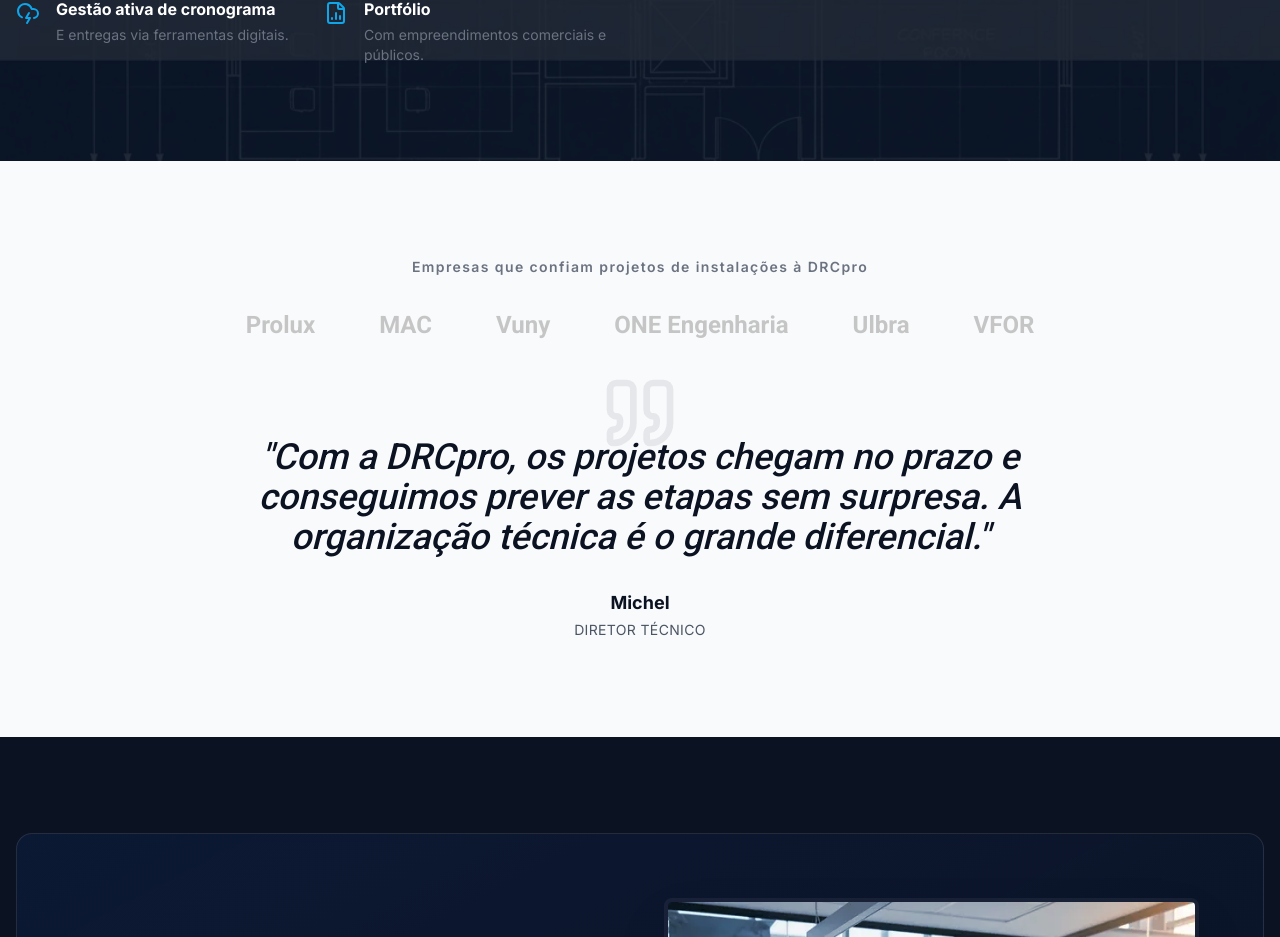
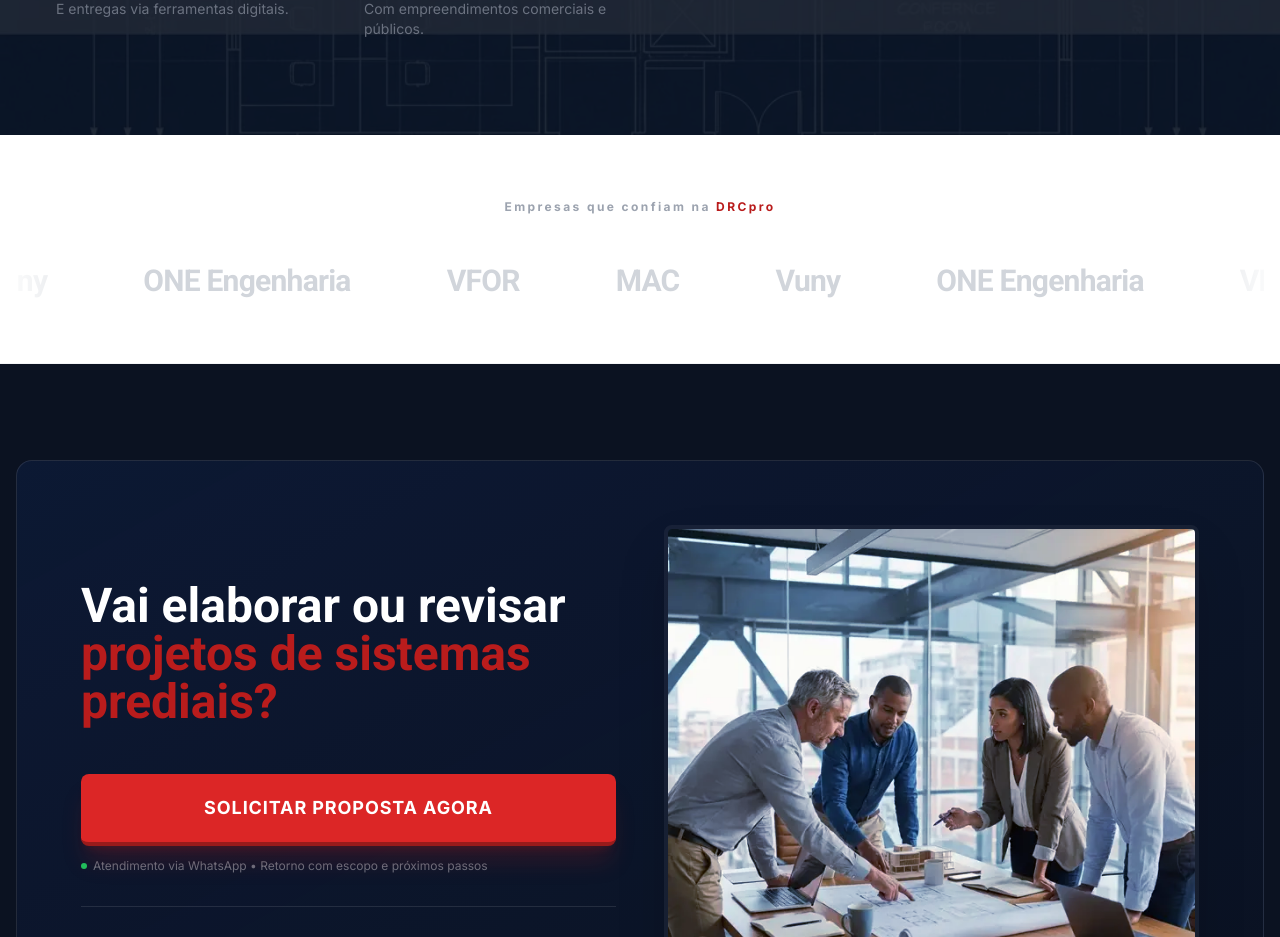
Before and after one commit to VoaNegocio/drcpro-lp, a React (Vite) app: page / in a window 1280 px wide. Shown: the part 2026-2963 px from the top of the page. Built offline with nearby package versions, Linux system fonts and the light colour scheme.

Commit message:
mais ajustes na lp

```diff
--- a/src/components/Services.jsx
+++ b/src/components/Services.jsx
@@ -22,14 +22,14 @@ export const Services = () => {
         {
             icon: Layers,
             title: "Projetos Elétricos",
-            description: "Iluminação, tomadas, cargas, quadros, circuitos, aterramento e SPDA — com documentação clara para execução.",
+            description: "Iluminação, tomadas, quadros, circuitos,  e SPDA — com documentação clara para execução.",
             image: "/imgs/imggrid2.png",
             video: "/videos/drc-video-card2_opt.mp4"
         },
         {
             icon: ClipboardCheck,
             title: "Compatibilização & Detecção de Conflitos (BIM)",
-            description: "Antecipe interferências entre elétrica/hidráulica e arquitetura/estrutura antes de virar retrabalho no canteiro.",
+            description: "Antecipe interferências entre disciplinas de engenharia e arquitetura.",
             image: "/imgs/imgcard3.webp",
             video: "/videos/videogrid3-marco-pnc_opt.mp4"
         }
--- a/src/components/SocialProof.jsx
+++ b/src/components/SocialProof.jsx
@@ -1,45 +1,46 @@
-import { Quote } from 'lucide-react';
+import { motion } from 'framer-motion';
 
 export const SocialProof = () => {
     const clients = [
-        "Prolux", "MAC", "Vuny", "ONE Engenharia", "Ulbra", "VFOR"
+        "MAC", "Vuny", "ONE Engenharia", "VFOR",
+        "MAC", "Vuny", "ONE Engenharia", "VFOR", // Duplicating for better initial fill if list is short
     ];
 
     return (
-        <section className="py-16 md:py-24 bg-gray-50">
-            <div className="container mx-auto px-4">
+        <section className="py-12 md:py-16 bg-white border-b border-gray-100 overflow-hidden relative">
+            <div className="container mx-auto px-4 relative z-10">
+                <p className="text-center text-gray-400 font-bold tracking-[0.2em] text-xs mb-8 md:mb-12">
+                    Empresas que confiam na <span className="text-brand-red">DRCpro</span>
+                </p>
 
-                {/* Logos Grid */}
-                <div className="mb-16 md:mb-20">
-                    <p className="text-center text-gray-500 tracking-widest text-xs md:text-sm font-semibold mb-8">
-                        Empresas que confiam projetos de instalações à DRCpro
-                    </p>
-                    <div className="flex flex-wrap justify-center items-center gap-x-8 gap-y-6 md:gap-16 opacity-60 grayscale hover:grayscale-0 transition-all duration-500">
-                        {clients.map((client) => (
-                            <div key={client} className="text-xl md:text-2xl font-bold text-gray-400 font-heading hover:text-brand-blue transition-colors cursor-default select-none">
-                                {client}
+                {/* Gradient Masks */}
+                <div className="absolute left-0 top-0 bottom-0 w-16 md:w-32 bg-gradient-to-r from-white to-transparent z-20 pointer-events-none"></div>
+                <div className="absolute right-0 top-0 bottom-0 w-16 md:w-32 bg-gradient-to-l from-white to-transparent z-20 pointer-events-none"></div>
+
+                {/* Marquee Container */}
+                <div className="flex overflow-hidden mask-linear-gradient">
+                    <motion.div
+                        className="flex gap-12 md:gap-24 items-center whitespace-nowrap min-w-full"
+                        animate={{ x: ["0%", "-50%"] }}
+                        transition={{
+                            duration: 20,
+                            ease: "linear",
+                            repeat: Infinity,
+                        }}
+                    >
+                        {/* Render list twice to create seamless loop */}
+                        {[...clients, ...clients].map((client, index) => (
+                            <div
+                                key={`${client}-${index}`}
+                                className="group relative"
+                            >
+                                <span className="text-xl md:text-3xl font-bold text-gray-300 font-heading group-hover:text-brand-dark transition-colors duration-300 cursor-default select-none tracking-tight">
+                                    {client}
+                                </span>
                             </div>
                         ))}
-                    </div>
+                    </motion.div>
                 </div>
-
-                {/* Testimonial */}
-                <div className="max-w-4xl mx-auto text-center relative px-4">
-                    <div className="absolute top-0 left-1/2 -translate-x-1/2 -translate-y-8 md:-translate-y-12 text-gray-200">
-                        <Quote size={60} className="md:w-20 md:h-20" />
-                    </div>
-
-                    <blockquote className="relative z-10 pt-4">
-                        <p className="text-xl md:text-4xl font-medium text-brand-dark italic mb-6 md:mb-8 leading-relaxed font-heading">
-                            "Com a DRCpro, os projetos chegam no prazo e conseguimos prever as etapas sem surpresa. A organização técnica é o grande diferencial."
-                        </p>
-                        <footer className="text-gray-600">
-                            <strong className="block text-brand-dark text-lg font-bold">Michel</strong>
-                            <span className="text-sm uppercase tracking-wide">Diretor Técnico</span>
-                        </footer>
-                    </blockquote>
-                </div>
-
             </div>
         </section>
     );
```
